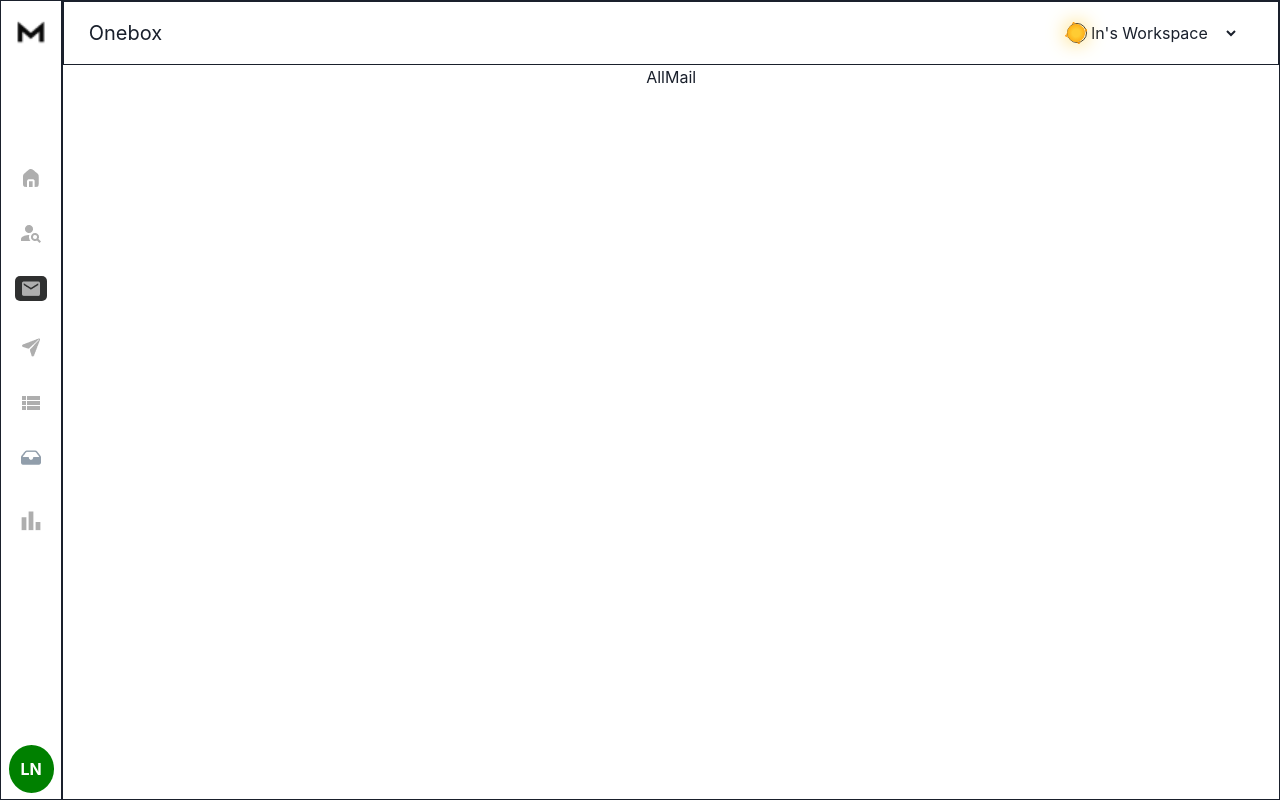
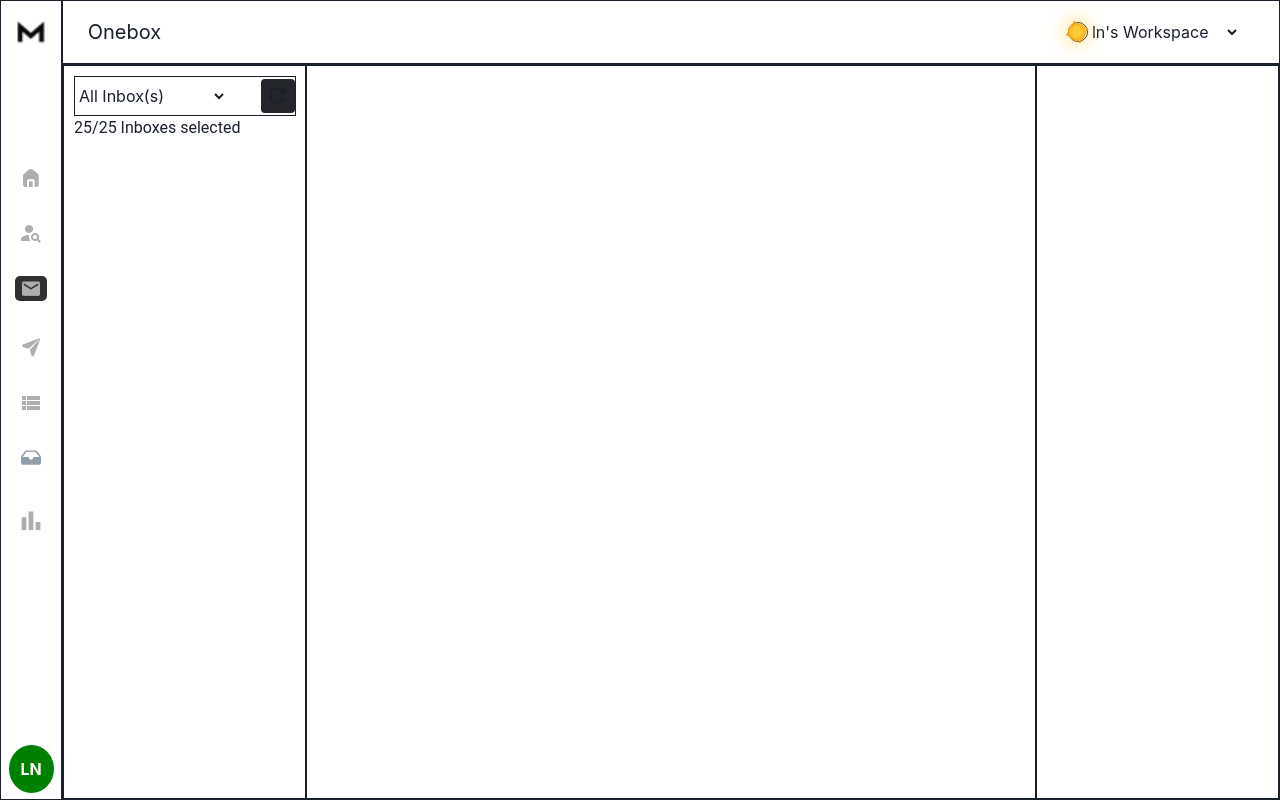
Before and after one commit to imlnr/reachinbox, a React (Create React App) app: page /dashboard in a window 1280 px wide. Both pictures are taken after a click on the picture 31 px from the left and 287 px from the top of the page. Built offline with nearby package versions, Linux system fonts and the light colour scheme.

Commit message:
structured the maincontent mail and other things

```diff
--- a/package.json
+++ b/package.json
@@ -6,6 +6,7 @@
     "@chakra-ui/react": "^2.8.2",
     "@emotion/react": "^11.11.4",
     "@emotion/styled": "^11.11.5",
+    "@mui/icons-material": "^5.15.14",
     "@mui/material": "^5.15.14",
     "@testing-library/jest-dom": "^5.17.0",
     "@testing-library/react": "^13.4.0",
--- a/src/App.css
+++ b/src/App.css
@@ -1,5 +1,5 @@
 .App {
-  text-align: center;
+  /* text-align: center; */
 }
 
 * {
--- a/src/pages/AllMail.jsx
+++ b/src/pages/AllMail.jsx
@@ -1,8 +1,32 @@
+import { Box, Typography } from '@mui/material'
 import React from 'react'
+import RefreshIcon from '@mui/icons-material/Refresh';
+import { useSelector } from 'react-redux';
+const AllMail = () => {
+  const theme = useSelector((prev)=>prev.theme);
+  return (
+    <>
+      <Box sx={{ border: "1px solid", display: "grid", gridTemplateColumns: "repeat(5,1fr)", height: "calc(100vh - 64px)" }}>
+        <Box sx={{ border: "1px solid" ,padding:"4%"}}>
+          <Box sx={{ display: "flex", alignItems: "center", justifyContent: "space-between", border: "1px solid", padding: "1% 0" }}>
+            <select name="workspace" id="workspace">
+              <option value="ln's Workspace">All Inbox(s)</option>
+              <option value="Tim's Workspace">Tim's Workspace</option>
+            </select>
+            <Box sx={{ padding: "2% 2%", borderRadius: "4px", backgroundColor: "#25262b", display: "flex", alignItems: "center", justifyContent: "center" }}>
+              <RefreshIcon sx={{ fontSize: "25px" }} />
+            </Box>
+          </Box>
+          <Typography>25/25 Inboxes selected</Typography>
+        </Box>
+        <Box sx={{ border: "1px solid", gridColumn: "2/span 3" }}>
 
-const AllMail = () => {
-  return (
-    <div>AllMail</div>
+        </Box>
+        <Box sx={{ border: "1px solid" }}>
+
+        </Box>
+      </Box>
+    </>
   )
 }
 
--- a/src/style/dashboard.css
+++ b/src/style/dashboard.css
@@ -4,7 +4,7 @@
 }
 
 .content {
-    border: 1px solid;
+    /* border: 1px solid; */
     width: 100%;
 }
 
```
Also changed, not shown: src/style/nav.css (+7 -5 lines), 1 other file (tests, documents, lock files or other folders).
